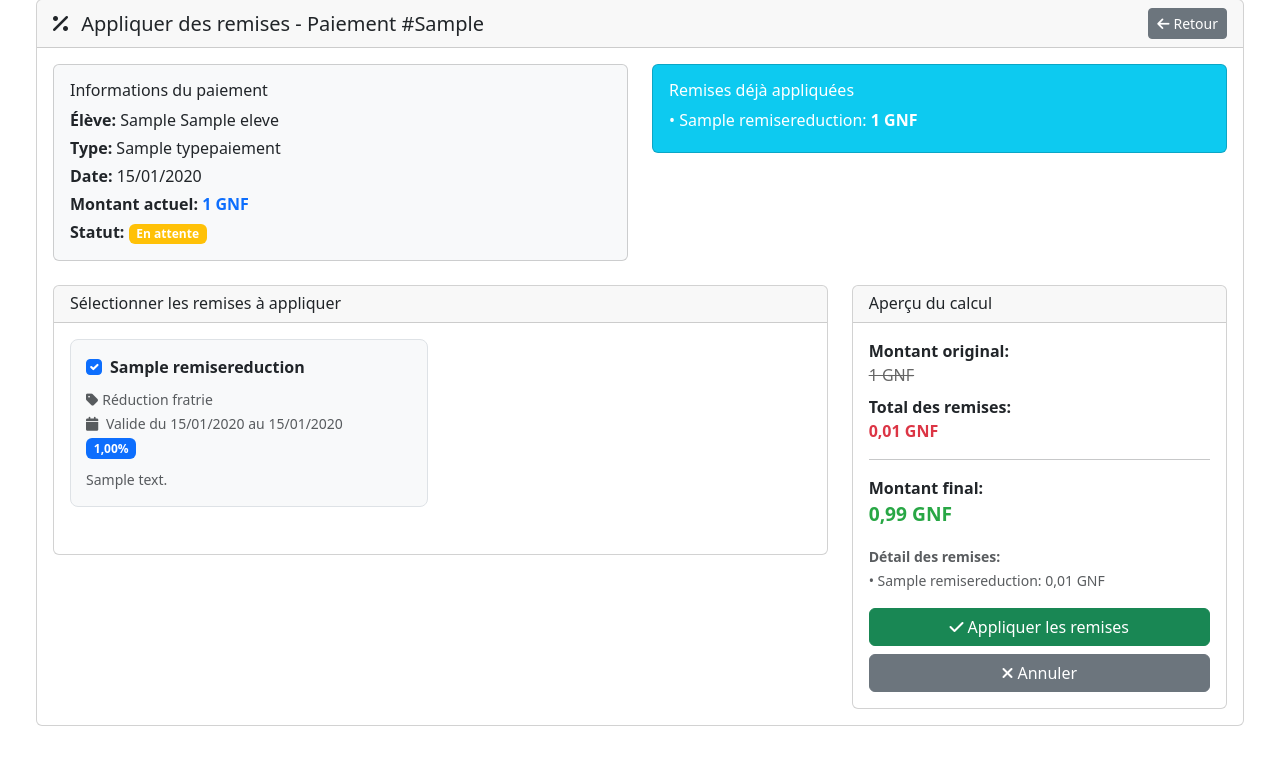
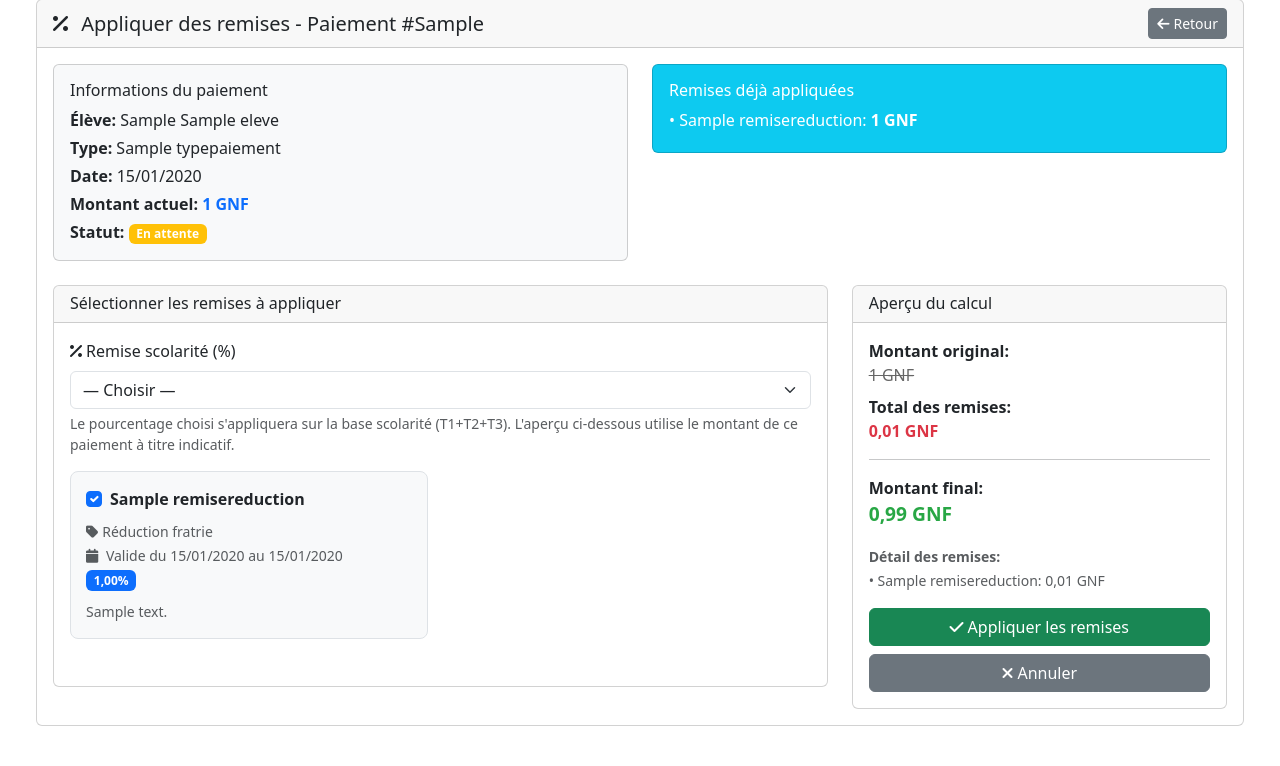
Before and after one commit to Faraleno2022/myschool, a Django app: page /paiements/remise/1/ in a window 1280 px wide. Shown: the part 135-901 px from the top of the page. Run offline with Django 5.2, Linux system fonts and the light colour scheme; a user stored in the database is signed in; tables that the repository leaves empty hold one stand-in row (values such as "Sample post").

Commit message:
Paiements: ajout remise scolarité 1–10% (form, template, vue); filtre rapport remises 3% scolarité

```diff
--- a/paiements/views.py
+++ b/paiements/views.py
@@ -2091,6 +2091,30 @@ def generer_recu_pdf(request, paiement_id):
         rest_t2 = max(Decimal('0'), due_t2 - (paye_t2 or Decimal('0')))
         rest_t3 = max(Decimal('0'), due_t3 - (paye_t3 or Decimal('0')))
 
+        # Ajustement d'affichage: appliquer les remises (si présentes) sur la scolarité uniquement (T1+T2+T3)
+        # Objectif: si une remise couvre les reliquats de scolarité, afficher 0 de reste par tranche.
+        try:
+            total_remises_sco = Decimal('0')
+            # Utiliser les remises du paiement courant si disponibles
+            if 'remises_qs' in locals() and remises_qs:
+                for _pr in remises_qs:
+                    total_remises_sco += (_pr.montant_remise or Decimal('0'))
+            # Répartir séquentiellement sur T1 -> T2 -> T3 (affichage uniquement)
+            if total_remises_sco > 0:
+                r = total_remises_sco
+                take = min(rest_t1, r); rest_t1 -= take; r -= take
+                if r > 0:
+                    take = min(rest_t2, r); rest_t2 -= take; r -= take
+                if r > 0:
+                    take = min(rest_t3, r); rest_t3 -= take; r -= take
+                # Sécurité: pas de négatif
+                rest_t1 = max(Decimal('0'), rest_t1)
+                rest_t2 = max(Decimal('0'), rest_t2)
+                rest_t3 = max(Decimal('0'), rest_t3)
+        except Exception:
+            # En cas de problème, on n'impacte pas l'affichage de base
+            pass
+
         def _round_down_1000(x: Decimal) -> Decimal:
             try:
                 return (x // Decimal('1000')) * Decimal('1000')
@@ -2554,9 +2578,7 @@ def appliquer_remise_paiement(request, paiement_id):
                     # Supprimer les anciennes remises
                     PaiementRemise.objects.filter(paiement=paiement).delete()
 
-                    # Calculer et appliquer la remise selon la règle métier:
-                    # Remise = (Tranche 1 due + Tranche 2 due + Tranche 3 due) * 3%
-                    # Inscription exclue.
+                    # Calculer la base scolarité T1+T2+T3 (hors inscription)
                     base_remise = paiement.montant
                     try:
                         ech = EcheancierPaiement.objects.filter(
@@ -2573,45 +2595,69 @@ def appliquer_remise_paiement(request, paiement_id):
                     except Exception:
                         base_remise = paiement.montant
 
-                    # 3% de la base
-                    total_remise = (Decimal(base_remise) * Decimal('0.03'))
-                    # Pas de valeurs décimales en GNF
-                    total_remise = total_remise.quantize(Decimal('1'))
-
-                    # Cap: ne jamais dépasser le montant du paiement
                     montant_original = paiement.montant
+                    total_remise = Decimal('0')
+
+                    # 1) Appliquer la remise scolarité au pourcentage choisi (1–10%) si fourni
+                    pct_choice = form.cleaned_data.get('pourcentage_scolarite')
+                    pct_decimal = None
+                    if pct_choice:
+                        try:
+                            pct_decimal = Decimal(pct_choice)
+                        except Exception:
+                            pct_decimal = None
+                    if pct_decimal and Decimal('1') <= pct_decimal <= Decimal('10'):
+                        from django.utils.timezone import now
+                        today = now().date()
+                        total_pct = (Decimal(base_remise) * (pct_decimal / Decimal('100'))).quantize(Decimal('1'))
+                        if total_pct > montant_original:
+                            total_pct = montant_original
+
+                        nom_remise = f"Remise {pct_decimal:.0f}% scolarité (T1+T2+T3)"
+                        remise_obj, _ = RemiseReduction.objects.get_or_create(
+                            nom=nom_remise,
+                            type_remise='POURCENTAGE',
+                            valeur=pct_decimal,
+                            motif='AUTRE',
+                            defaults={
+                                'description': f"{pct_decimal:.0f}% du montant global des tranches de scolarité (hors inscription)",
+                                'date_debut': today,
+                                'date_fin': today,
+                                'actif': True,
+                                'cree_par': request.user if request.user.is_authenticated else None,
+                            }
+                        )
+                        if not (remise_obj.date_debut <= today <= remise_obj.date_fin):
+                            remise_obj.date_debut = today
+                            remise_obj.date_fin = today
+                            remise_obj.actif = True
+                            remise_obj.save(update_fields=['date_debut', 'date_fin', 'actif'])
+
+                        PaiementRemise.objects.create(
+                            paiement=paiement,
+                            remise=remise_obj,
+                            montant_remise=total_pct
+                        )
+                        total_remise += total_pct
+
+                    # 2) Appliquer aussi les remises standards sélectionnées dans la liste (le cas échéant)
+                    selected_remises = form.cleaned_data.get('remises') or []
+                    for r in selected_remises:
+                        montant_r = r.calculer_remise(montant_original)
+                        # Empêcher dépassement cumulatif
+                        restant_cap = max(Decimal('0'), montant_original - total_remise)
+                        montant_r = min(montant_r, restant_cap)
+                        if montant_r > 0:
+                            PaiementRemise.objects.create(
+                                paiement=paiement,
+                                remise=r,
+                                montant_remise=montant_r
+                            )
+                            total_remise += montant_r
+
+                    # Cap global
                     if total_remise > montant_original:
                         total_remise = montant_original
-
-                    # Créer/Obtenir une RemiseReduction représentant la règle 3%
-                    from django.utils.timezone import now
-                    today = now().date()
-                    remise_obj, _ = RemiseReduction.objects.get_or_create(
-                        nom='Remise 3% scolarité (T1+T2+T3)',
-                        type_remise='POURCENTAGE',
-                        valeur=Decimal('3'),
-                        motif='AUTRE',
-                        defaults={
-                            'description': "3% du montant global des tranches de scolarité (hors inscription)",
-                            'date_debut': today,
-                            'date_fin': today,
-                            'actif': True,
-                            'cree_par': request.user if request.user.is_authenticated else None,
-                        }
-                    )
-                    # Forcer validité sur aujourd'hui
-                    if not (remise_obj.date_debut <= today <= remise_obj.date_fin):
-                        remise_obj.date_debut = today
-                        remise_obj.date_fin = today
-                        remise_obj.actif = True
-                        remise_obj.save(update_fields=['date_debut', 'date_fin', 'actif'])
-
-                    # Enregistrer l'association
-                    PaiementRemise.objects.create(
-                        paiement=paiement,
-                        remise=remise_obj,
-                        montant_remise=total_remise
-                    )
 
                     # Mettre à jour le montant du paiement (ne jamais aller sous 0)
                     nouveau_montant = max(Decimal('0'), montant_original - total_remise)
@@ -2619,10 +2665,13 @@ def appliquer_remise_paiement(request, paiement_id):
                     paiement.save()
 
                     # Messages informatifs
-                    messages.success(request, "Remise 3% appliquée avec succès !")
+                    if pct_decimal:
+                        messages.success(request, f"Remise {pct_decimal:.0f}% scolarité appliquée avec succès !")
+                    if selected_remises:
+                        messages.info(request, f"Remises supplémentaires appliquées: {len(selected_remises)}")
                     messages.info(request, f"Base de calcul (T1+T2+T3): {base_remise:,.0f} GNF".replace(',', ' '))
                     messages.info(request, f"Montant original: {montant_original:,.0f} GNF".replace(',', ' '))
-                    messages.info(request, f"Total remise (3%): {total_remise:,.0f} GNF".replace(',', ' '))
+                    messages.info(request, f"Total remise: {total_remise:,.0f} GNF".replace(',', ' '))
                     messages.info(request, f"Nouveau montant: {nouveau_montant:,.0f} GNF".replace(',', ' '))
 
                     return redirect('paiements:detail_paiement', paiement_id=paiement.id)
@@ -2804,10 +2853,13 @@ def rapport_remises(request):
         date_fin = None
 
     qs = PaiementRemise.objects.select_related(
-        'paiement', 'paiement__eleve', 'paiement__eleve__classe', 'paiement__eleve__classe__ecole'
+        'paiement', 'paiement__eleve', 'paiement__eleve__classe', 'paiement__eleve__classe__ecole', 'remise'
     ).filter(
         paiement__statut='VALIDE'
     )
+
+    # Limiter aux remises scolarité 3% (hors inscription) pour respecter le principe métier
+    qs = qs.filter(remise__nom__iexact='Remise 3% scolarité (T1+T2+T3)')
 
     # Scope école
     try:
--- a/templates/paiements/appliquer_remise.html
+++ b/templates/paiements/appliquer_remise.html
@@ -116,6 +116,16 @@
                                     </div>
                                     <div class="card-body">
                                         {{ form.montant_original.as_hidden }}
+                                        <!-- Sélecteur de remise scolarité (%) 1-10 -->
+                                        <div class="mb-3">
+                                            <label class="form-label" for="id_pourcentage_scolarite">
+                                                <i class="fas fa-percent me-1"></i>Remise scolarité (%)
+                                            </label>
+                                            {{ form.pourcentage_scolarite }}
+                                            <small class="text-muted d-block mt-1">
+                                                Le pourcentage choisi s'appliquera sur la base scolarité (T1+T2+T3). L'aperçu ci-dessous utilise le montant de ce paiement à titre indicatif.
+                                            </small>
+                                        </div>
 
                                         {% if form.remises.field.queryset %}
                                             <div class="row">
@@ -220,6 +230,7 @@ document.addEventListener('DOMContentLoaded', function() {
     const checkboxes = document.querySelectorAll('.remise-checkbox');
     const montantOriginal = parseFloat('{{ paiement.montant }}');
     const btnAppliquer = document.getElementById('btnAppliquer');
+    const selectPct = document.getElementById('id_pourcentage_scolarite');
     // Si des remises sont disponibles, activer le bouton par défaut (l'envoi est de toute façon validé côté JS)
     if (checkboxes.length > 0) {
         btnAppliquer.disabled = false;
@@ -253,6 +264,20 @@ document.addEventListener('DOMContentLoaded', function() {
             }
         });
 
+        // Appliquer le pourcentage scolarité si choisi (aperçu basé sur montantOriginal)
+        if (selectPct && selectPct.value) {
+            const pct = parseFloat(selectPct.value);
+            if (!isNaN(pct) && pct > 0) {
+                hasSelection = true;
+                const montantPct = (montantOriginal * pct) / 100;
+                totalRemises += montantPct;
+                remisesDetails.push({
+                    nom: `Remise scolarité ${pct}%`,
+                    montant: montantPct
+                });
+            }
+        }
+
         const montantFinal = Math.max(0, montantOriginal - totalRemises);
 
         // Mettre à jour l'affichage
@@ -279,15 +304,19 @@ document.addEventListener('DOMContentLoaded', function() {
     checkboxes.forEach(checkbox => {
         checkbox.addEventListener('change', updatePreview);
     });
+    if (selectPct) {
+        selectPct.addEventListener('change', updatePreview);
+    }
     // Initialiser l'aperçu au chargement
     updatePreview();
 
     // Confirmation avant soumission
     document.getElementById('remiseForm').addEventListener('submit', function(e) {
         const selectedRemises = document.querySelectorAll('.remise-checkbox:checked');
-        if (selectedRemises.length === 0) {
+        const pctValue = selectPct ? selectPct.value : '';
+        if (selectedRemises.length === 0 && !pctValue) {
             e.preventDefault();
-            alert('Veuillez sélectionner au moins une remise.');
+            alert('Veuillez sélectionner au moins une remise ou choisir un pourcentage.');
             return;
         }
 
```
Also changed, not shown: paiements/remise_forms.py (+9 -0 lines).
